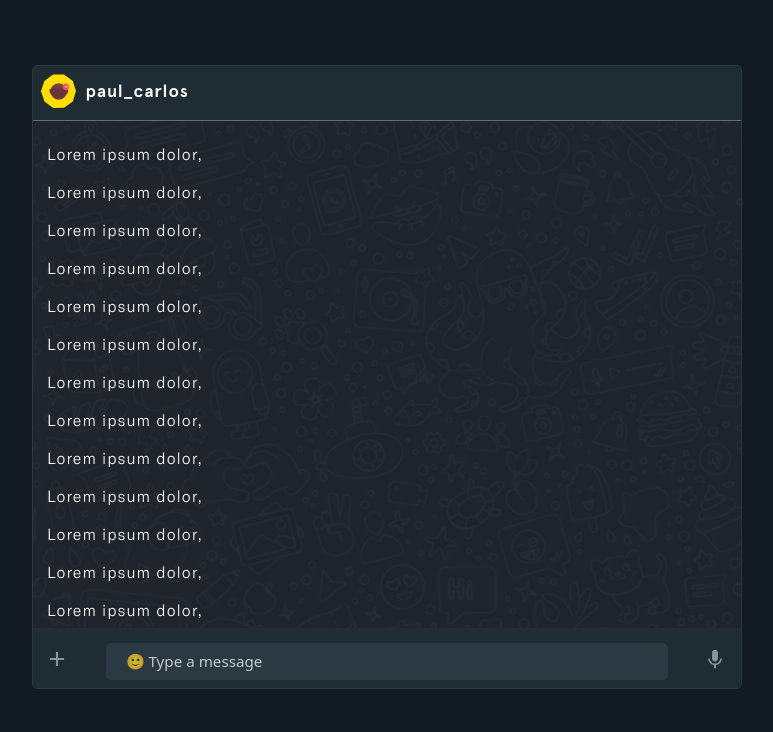
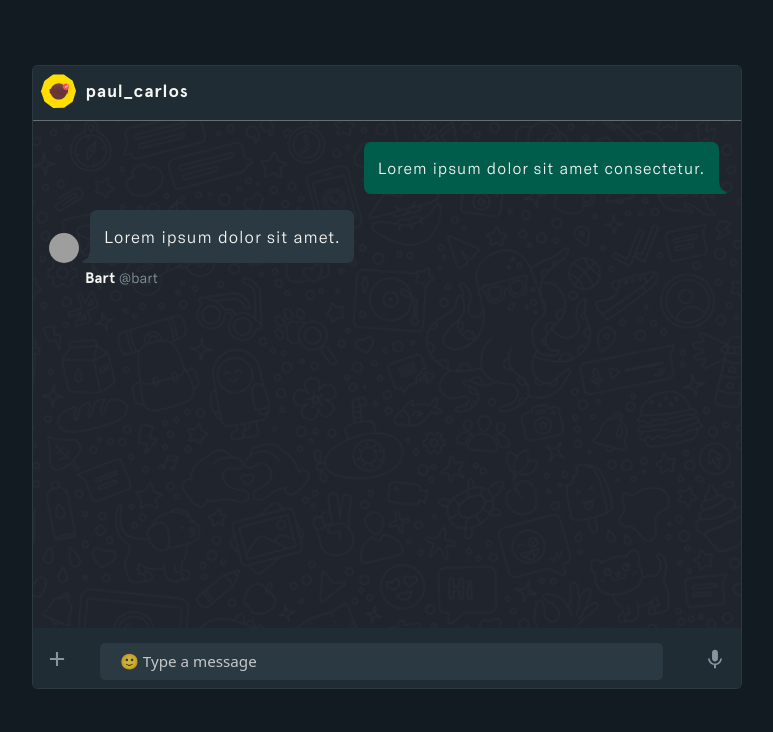
Before and after one commit to DavidDanso/we-chat, a Django app: page / in a window 1280 px wide. Shown: the top 732 px of the page, without its empty margins (253-1026 px from the left). Run offline with Django 5.2, Linux system fonts and the light colour scheme; some libraries are stand-ins or nearby versions; grey boxes are pictures that could not be loaded.

Commit message:
fixed guestUser chat bubble

```diff
--- a/a_rtchat/templates/a_rtchat/chat.html
+++ b/a_rtchat/templates/a_rtchat/chat.html
@@ -64,6 +64,7 @@
               <div class="card d-flex mx-auto">
                 <div class="card-body">
                   <h6>
+                    <a href="{% url 'profile' %}">
                       <img
                         src="{% static 'images/profile.svg' %}"
                         class="img-fluid rounded-circle"
@@ -71,33 +72,65 @@
                         alt="user-avatar"
                       />
                       <span>paul_carlos</span>
+                    </a>
                   </h6>
+
                   <!--  -->
 
                   <div id="messages">
-                    <p>Lorem ipsum dolor,</p>
-                    <p>Lorem ipsum dolor,</p>
-                    <p>Lorem ipsum dolor,</p>
-                    <p>Lorem ipsum dolor,</p>
-                    <p>Lorem ipsum dolor,</p>
-                    <p>Lorem ipsum dolor,</p>
-                    <p>Lorem ipsum dolor,</p>
-                    <p>Lorem ipsum dolor,</p>
-                    <p>Lorem ipsum dolor,</p>
-                    <p>Lorem ipsum dolor,</p>
-                    <p>Lorem ipsum dolor,</p>
-                    <p>Lorem ipsum dolor,</p>
-                    <p>Lorem ipsum dolor,</p>
-                    <p>Lorem ipsum dolor,</p>
-                    <p>Lorem ipsum dolor,</p>
-                    <p>Lorem ipsum dolor,</p>
-                    <p>Lorem ipsum dolor,</p>
-                    <p>Lorem ipsum dolor,</p>
-                    <p>Lorem ipsum dolor,</p>
-                    <p>Lorem ipsum dolor,</p>
-                    <p>Lorem ipsum dolor,</p>
-                    <p>Lorem ipsum dolor,</p>
-                    <p>Lorem ipsum dolor,</p>
+                    <ul id="chat_messages">
+                      <li id="chat_bubble">
+                        <div class="chat-span">
+                          <span>Lorem ipsum dolor sit amet consectetur.</span>
+                        </div>
+                        <!-- end chat span -->
+                        <div id="svg_box">
+                          <svg height="13" width="8">
+                            <path
+                              fill="#005c4b"
+                              d="M6.3,10.4C1.5,8.7,0.9,5.5,0,0.2L0,13l5.2,0C7,13,9.6,11.5,6.3,10.4z"
+                            />
+                          </svg>
+                        </div>
+                        <!-- end chat_bubble -->
+                      </li>
+                      <!-- end chat_bubble | loginUser -->
+
+                      <li id="guestUser">
+                        <div class="flex justify-start" id="guest_div">
+                          <div class="flex items-end" id="sub_div">
+                            <a href="">
+                              <img
+                                class="img-fluid rounded-circle"
+                                src="https://pbs.twimg.com/profile_images/508601156767997952/fFTdKUf2_400x400.jpeg"
+                              />
+                            </a>
+                          </div>
+                          <!-- end sub_div -->
+                          <div class="flex items-end">
+                            <svg height="13" width="8">
+                              <path
+                                fill="#2a3942"
+                                d="M2.8,13L8,13L8,0.2C7.1,5.5,6.5,8.7,1.7,10.4C-1.6,11.5,1,13,2.8,13z"
+                              ></path>
+                            </svg>
+                          </div>
+                          <!-- end items-end | svg -->
+                          <div id="guestMsg">
+                            <span>Lorem ipsum dolor sit amet.</span>
+                          </div>
+                          <!-- end guestMsg -->
+                        </div>
+                        <!-- end guest_div -->
+                        <div id="guest_info">
+                          <span id="guestName">Bart</span>
+                          <span id="guestUsername">@bart</span>
+                        </div>
+                        <!-- end guest_info -->
+                      </li>
+                      <!-- end guestUser -->
+                    </ul>
+                    <!-- end ul -->
                   </div>
                   <!-- end messages -->
 
--- a/static/css/chat.css
+++ b/static/css/chat.css
@@ -129,16 +129,88 @@ hr {
 /* messages */
 #messages {
   padding: 3%;
-  max-height: 500px;
+  height: 500px;
   overflow-y: auto;
   z-index: -1;
+  flex: 1;
 }
-.hero-intro p {
+/*  */
+#chat_bubble {
+  display: flex;
+  justify-content: flex-end;
+  align-items: flex-end;
+  margin-bottom: 1rem;
+}
+.chat-span {
+  background-color: #005c4b;
+  border-bottom-left-radius: 0.5rem;
+  border-top-right-radius: 0.5rem;
+  border-top-left-radius: 0.5rem;
+  padding: 1rem;
+  font-family: var(--text-font);
+  font-size: 2.1vh;
+  letter-spacing: 1px;
   color: var(--text-color);
+  max-width: auto;
+  text-align: start;
+}
+#svg_box svg {
+  margin-top: 1rem;
+}
+
+/* guestUser */
+#guest_div {
+  display: flex;
+  margin-left: -9%;
+}
+#sub_div {
+  align-items: flex-end;
+  margin-right: 8px;
+}
+.flex {
+  display: flex;
+}
+.items-end {
+  align-items: flex-end;
+}
+#guestUser img {
+  width: 35px;
+  height: 35px;
+  object-fit: cover;
+}
+#guestMsg {
+  background-color: #2a3942;
+  display: flex;
+  padding: 1rem;
+  border-top-right-radius: 0.5rem;
+  border-bottom-right-radius: 0.5rem;
+  border-top-left-radius: 0.5rem;
+  font-size: 2.1vh;
   letter-spacing: 1px;
+  max-width: 78%;
+  word-wrap: break-word; /* Allow long words to break and wrap */
+  white-space: normal; /* Allow text to wrap */
+  display: inline-block;
+  color: var(--text-color);
   font-family: var(--text-font);
-  font-size: 2vh;
+  letter-spacing: 1px;
+  /* margin-right: 2%; */
 }
+#guest_info {
+  font-size: 1.9vh;
+  padding-top: 4px;
+  padding-bottom: 4px;
+  margin-left: 18px;
+  color: var(--text-color);
+  margin-bottom: 0.5rem;
+  font-family: var(--header-font);
+}
+#guestUsername {
+  color: #8696a0;
+  font-family: var(--text-font);
+  font-size: 1.8vh;
+}
+/*  */
 
 /* form chat-field */
 .hero-intro form {
@@ -231,8 +303,57 @@ hr {
   /* messages */
   #messages {
     padding: 2%;
-    max-height: 500px;
+    height: 500px;
   }
+
+  /*  */
+  #chat_bubble {
+    margin-bottom: 1.1rem;
+  }
+  .chat-span {
+    padding: 1rem;
+    font-size: 2vh;
+    letter-spacing: 1px;
+    max-width: 60%;
+  }
+  #svg_box svg {
+    margin-top: 1rem;
+  }
+
+  /* guestUser */
+  #guest_div {
+    margin-left: -4%;
+  }
+  #sub_div {
+    margin-right: 3px;
+  }
+  .flex {
+    display: flex;
+  }
+  .items-end {
+    align-items: flex-end;
+  }
+  #guestUser img {
+    width: 30px;
+    height: 30px;
+  }
+  #guestMsg {
+    padding: 1rem;
+    font-size: 2.1vh;
+    max-width: 60%;
+    letter-spacing: 1px;
+  }
+  #guest_info {
+    font-size: 1.9vh;
+    padding-top: 4px;
+    padding-bottom: 4px;
+    margin-left: 10px;
+    margin-bottom: 0.5rem;
+  }
+  #guestUsername {
+    font-size: 1.8vh;
+  }
+  /*  */
 
   /* form chat-field */
   .hero-intro form {
@@ -244,7 +365,7 @@ hr {
   }
   .hero-intro input {
     width: 100%;
-    margin-left: 0%;
+    margin-left: -1%;
     padding: 7px 20px;
     margin-bottom: -5%;
   }
```
Lines whose indentation alone changed are shown as unchanged.
